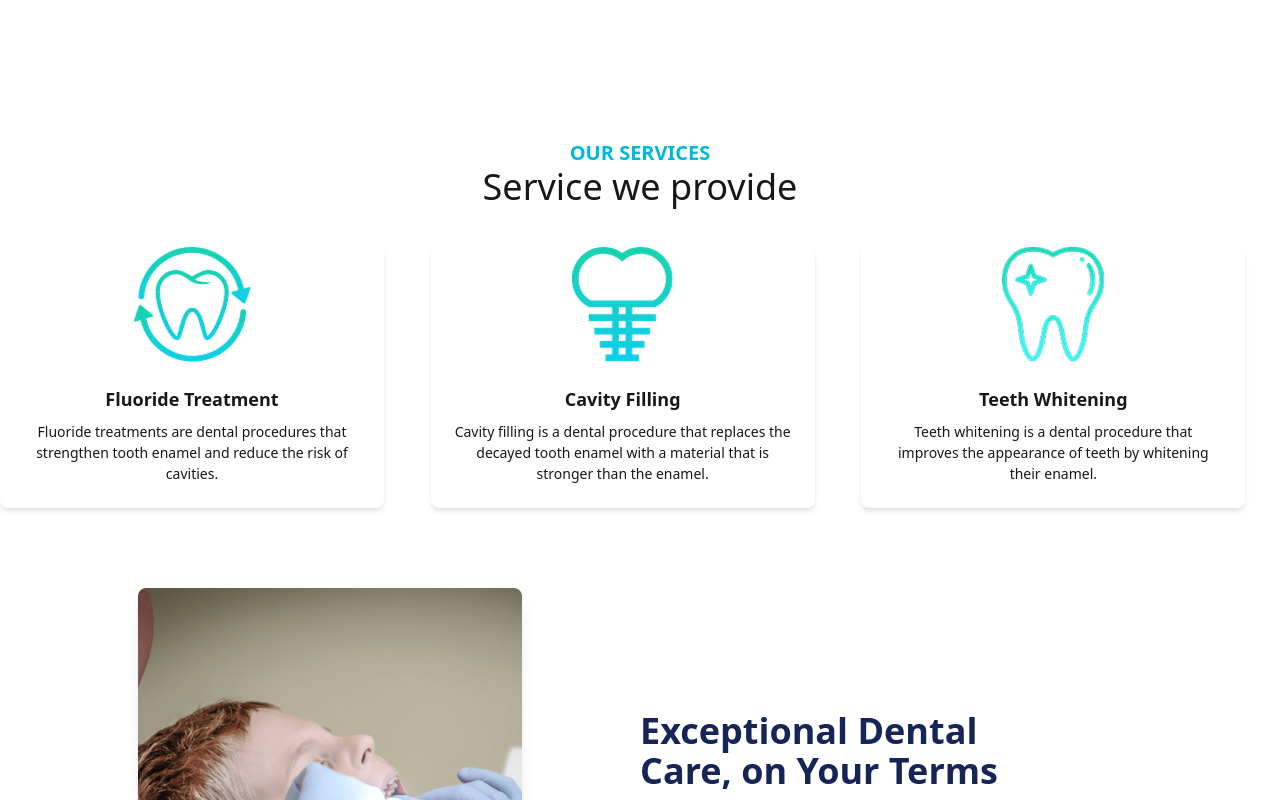
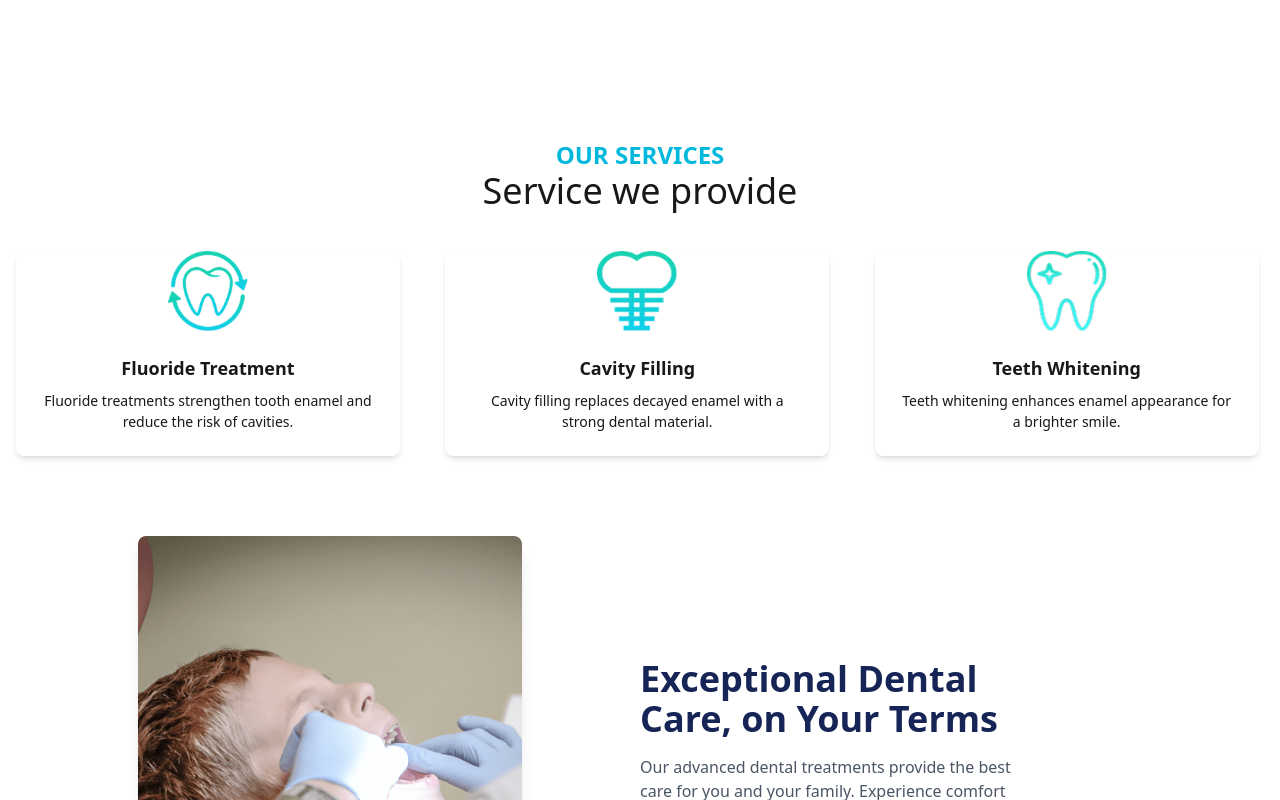
Before and after one commit to Khandaker20201125010/BrightBites, a React (Vite) app: page / in a window 1280 px wide. Shown: the part 880-1680 px from the top of the page. Built offline with nearby package versions, Linux system fonts and the light colour scheme.

Commit message:
homepage resposive fixed

```diff
--- a/eslint.config.js
+++ b/eslint.config.js
@@ -16,6 +16,10 @@ export default [
         ecmaFeatures: { jsx: true },
         sourceType: 'module',
       },
+    },
+    env:{
+      browser: true,
+      node: true
     },
     settings: { react: { version: '18.3' } },
     plugins: {
--- a/package.json
+++ b/package.json
@@ -15,6 +15,7 @@
     "class-variance-authority": "^0.7.1",
     "clsx": "^2.1.1",
     "date-fns": "^3.6.0",
+    "firebase": "^11.4.0",
     "localforage": "^1.10.0",
     "lucide-react": "^0.477.0",
     "match-sorter": "^8.0.0",
@@ -24,6 +25,7 @@
     "react-calendar": "^5.1.0",
     "react-day-picker": "^8.10.1",
     "react-dom": "^18.3.1",
+    "react-hot-toast": "^2.5.2",
     "react-icons": "^5.5.0",
     "react-router-dom": "^7.1.4",
     "sort-by": "^1.2.0",
--- a/src/Componenets/Banner/BannerCard.jsx
+++ b/src/Componenets/Banner/BannerCard.jsx
@@ -6,7 +6,7 @@ const BannerCard = () => {
   return (
     <div className="card  grid grid-cols-1 md:grid-cols-2 lg:grid-cols-3 gap-6 px-4 sm:px-8 lg:px-16">
       {/* Opening Hours */}
-      <div className="bg-gradient-to-r from-cyan-400 to-blue-400 shadow-lg p-6 rounded-lg flex items-center">
+      <div className="bg-gradient-to-r from-cyan-400 to-blue-400 shadow-lg p-6 rounded-lg flex flex-col md:flex-row items-center">
         <img src={clock} alt="Clock Icon" className="w-14 h-14 " />
         <div className="card-body">
           <h2 className="text-lg font-semibold text-white">Opening Hours</h2>
@@ -17,7 +17,7 @@ const BannerCard = () => {
       </div>
 
       {/* Location */}
-      <div className="bg-gradient-to-r from-cyan-800 to-blue-900 shadow-lg p-6 rounded-lg flex items-center">
+      <div className="bg-gradient-to-r from-cyan-800 to-blue-900 shadow-lg p-6 rounded-lg flex flex-col md:flex-row  items-center">
         <img src={location} alt="Location Icon" className="w-14 h-14 " />
         <div className="card-body">
           <h2 className="text-lg font-semibold text-white  px-2 py-1 rounded">
@@ -30,7 +30,7 @@ const BannerCard = () => {
       </div>
 
       {/* Contact */}
-      <div className="bg-gradient-to-r from-cyan-400 to-blue-400 shadow-lg p-6 rounded-lg flex items-center">
+      <div className="bg-gradient-to-r from-cyan-400 to-blue-400 shadow-lg p-6 rounded-lg flex flex-col md:flex-row  items-center">
         <img src={contact} alt="Contact Icon" className="w-14 h-14 " />
         <div className="card-body">
           <h2 className="text-lg font-semibold text-white">Contact us now</h2>
--- a/src/Componenets/Banner/OurServices.jsx
+++ b/src/Componenets/Banner/OurServices.jsx
@@ -1,57 +1,46 @@
 import fluoride from "../../assets/images/fluoride.png";
 import cavity from "../../assets/images/cavity.png";
 import whitening from "../../assets/images/whitening.png";
+
 const OurServices = () => {
   return (
-    <div className="mt-40">
+    <div className="mt-20 sm:mt-40">
       <div className="text-center">
-        <h3 className="font-bold text-cyan-500 text-xl">OUR SERVICES</h3>
-        <p className="text-4xl">Service we provide</p>
+        <h3 className="font-bold text-cyan-500 text-lg sm:text-xl md:text-2xl">OUR SERVICES</h3>
+        <p className="text-xl sm:text-2xl md:text-4xl">Service we provide</p>
       </div>
-      <div className="text-center container mx-auto grid grid-cols-1 md:grid-cols-2 lg:grid-cols-3 gap-3 mt-10">
-        <div className="card bg-base-100 w-96 shadow-md">
+
+      <div className="container mx-auto grid grid-cols-1 md:grid-cols-2 lg:grid-cols-3 gap-10 mt-10 px-4">
+        {/* Fluoride Treatment */}
+        <div className="card bg-base-100 w-full md:w-96 shadow-md">
           <figure>
-            <img
-              src={fluoride}
-              alt="fluoride"
-            />
+            <img className="w-28 h-28 sm:w-20 sm:h-20 mx-auto" src={fluoride} alt="fluoride" />
           </figure>
-          <div className="card-body">
+          <div className="card-body text-center ">
             <h2 className="card-title flex justify-center">Fluoride Treatment</h2>
-            <p>
-              Fluoride treatments are dental procedures that strengthen tooth
-              enamel and reduce the risk of cavities.
-            </p>
+            <p>Fluoride treatments strengthen tooth enamel and reduce the risk of cavities.</p>
           </div>
         </div>
-        <div className="card bg-base-100 w-96 shadow-md">
+
+        {/* Cavity Filling */}
+        <div className="card bg-base-100 w-full md:w-96 shadow-md">
           <figure>
-            <img
-              src={cavity}
-              alt="cavity"
-            />
+            <img className="w-28 h-28 sm:w-20 sm:h-20 mx-auto" src={cavity} alt="cavity" />
           </figure>
-          <div className="card-body">
+          <div className="card-body text-center ">
             <h2 className="card-title flex justify-center">Cavity Filling</h2>
-            <p>
-              Cavity filling is a dental procedure that replaces the decayed
-              tooth enamel with a material that is stronger than the enamel.
-            </p>
+            <p>Cavity filling replaces decayed enamel with a strong dental material.</p>
           </div>
         </div>
-        <div className="card bg-base-100 w-96 shadow-md">
+
+        {/* Teeth Whitening */}
+        <div className="card bg-base-100 w-full md:w-96 shadow-md">
           <figure>
-            <img
-              src={whitening}
-              alt="whitening"
-            />
+            <img className="w-28 h-28 sm:w-20 sm:h-20 mx-auto" src={whitening} alt="whitening" />
           </figure>
-          <div className="card-body">
+          <div className="card-body text-center ">
             <h2 className="card-title flex justify-center">Teeth Whitening</h2>
-            <p>
-              Teeth whitening is a dental procedure that improves the appearance
-              of teeth by whitening their enamel.
-            </p>
+            <p>Teeth whitening enhances enamel appearance for a brighter smile.</p>
           </div>
         </div>
       </div>
--- a/src/Componenets/Banner/Treatment/Treatment.jsx
+++ b/src/Componenets/Banner/Treatment/Treatment.jsx
@@ -14,7 +14,7 @@ const Treatment = () => {
       </div>
 
       {/* Text Section */}
-      <div className="w-full lg:w-96 text-center lg:text-left">
+      <div className="w-full lg:w-96 text-center lg:text-left max-sm:text-left">
         <h1 className="text-3xl lg:text-4xl font-bold text-blue-950">
           Exceptional Dental Care, on Your Terms
         </h1>
--- a/src/Layout/Main.jsx
+++ b/src/Layout/Main.jsx
@@ -4,7 +4,7 @@ import Footer from "../Shared/Footer";
 
 const Main = () => {
   return (
-    <div className="max-w-[90rem] mx-auto ">
+    <div className="max-w-screen-2xl mx-auto ">
       <Navbar />
       <div className="flex flex-col min-h-screen flex-grow">
         <Outlet />
--- a/src/Shared/Navbar.jsx
+++ b/src/Shared/Navbar.jsx
@@ -46,7 +46,9 @@ const Navbar = () => {
         setNavColor("bg-white");
         setTextColor("text-blue-500");
         setLanColor("text-blue-500");
-        setButtonColor("bg-gradient-to-r from-cyan-500 to-blue-500 text-white hover:text-gray-200");
+        setButtonColor(
+          "bg-gradient-to-r from-cyan-500 to-blue-500 text-white hover:text-gray-200"
+        );
       }
 
       setLastScrollY(currentScrollY);
@@ -159,11 +161,14 @@ const Navbar = () => {
         <ul className="flex gap-5 menu-horizontal px-1">{links}</ul>
       </div>
       <div className="hidden lg:block xl:block navbar-end">
+        <Link to="/login">
+
           <a
             className={` btn btn-xs  lg:btn-md xl:btn-lg btn-outline ${buttonColor} border-blue-900 hover:text-blue-500 mx-20`}
           >
             {"Login"} <MdOutlineKeyboardArrowRight />
           </a>
+        </Link>
       </div>
       <div className="">
         <div className="navbar relative lg:hidden">
@@ -205,11 +210,18 @@ const Navbar = () => {
                 {links}
 
                 <div className="flex justify-center w-full pb-10">
+                  {/* <button
+                    className={`btn w-full flex justify-center btn-outline hover:bg-transparent text-black  border-blue-900 `}
+                  >
+                    Logout <MdOutlineKeyboardArrowRight />
+                  </button> */}
+                  <Link to="/login">
                     <button
                       className={`btn w-full flex justify-center btn-outline hover:bg-transparent text-black  border-blue-900 `}
                     >
-                    {"Login"} <MdOutlineKeyboardArrowRight />
+                      Login <MdOutlineKeyboardArrowRight />
                     </button>
+                  </Link>
                 </div>
               </ul>
             </div>
--- /dev/null
+++ b/src/firebase/Provider/AuthProvider.jsx
@@ -0,0 +1,18 @@
+import { createContext, useState } from "react";
+
+export const AuthContext = createContext(null);
+const AuthProvider = ({children}) => {
+    const [user, setUser] = useState(null);
+    const [loading, setLoading] = useState(true);
+    const authInfo ={
+            user,
+            loading,
+    }
+    return (
+       <AuthContext.Provider value={authInfo}>
+        {children}
+       </AuthContext.Provider>
+    );
+};
+
+export default AuthProvider;
--- /dev/null
+++ b/src/firebase/firebase.config.js
@@ -0,0 +1,17 @@
+// Import the functions you need from the SDKs you need
+import { initializeApp } from "firebase/app";
+// TODO: Add SDKs for Firebase products that you want to use
+// https://firebase.google.com/docs/web/setup#available-libraries
+
+// Your web app's Firebase configuration
+const firebaseConfig = {
+    apiKey: import.meta.env.VITE_ApiKey,
+    authDomain: import.meta.env.VITE_AuthDomain,
+    projectId: import.meta.env.VITE_ProjectId,
+    storageBucket: import.meta.env.VITE_StorageBucket,
+    messagingSenderId: import.meta.env.VITE_MessagingSenderId,
+    appId: import.meta.env.VITE_AppId,
+};
+
+// Initialize Firebase
+export const app = initializeApp(firebaseConfig);
```
Also changed, not shown: 1 other file (tests, documents, lock files or other folders). Lines whose indentation alone changed are shown as unchanged.
